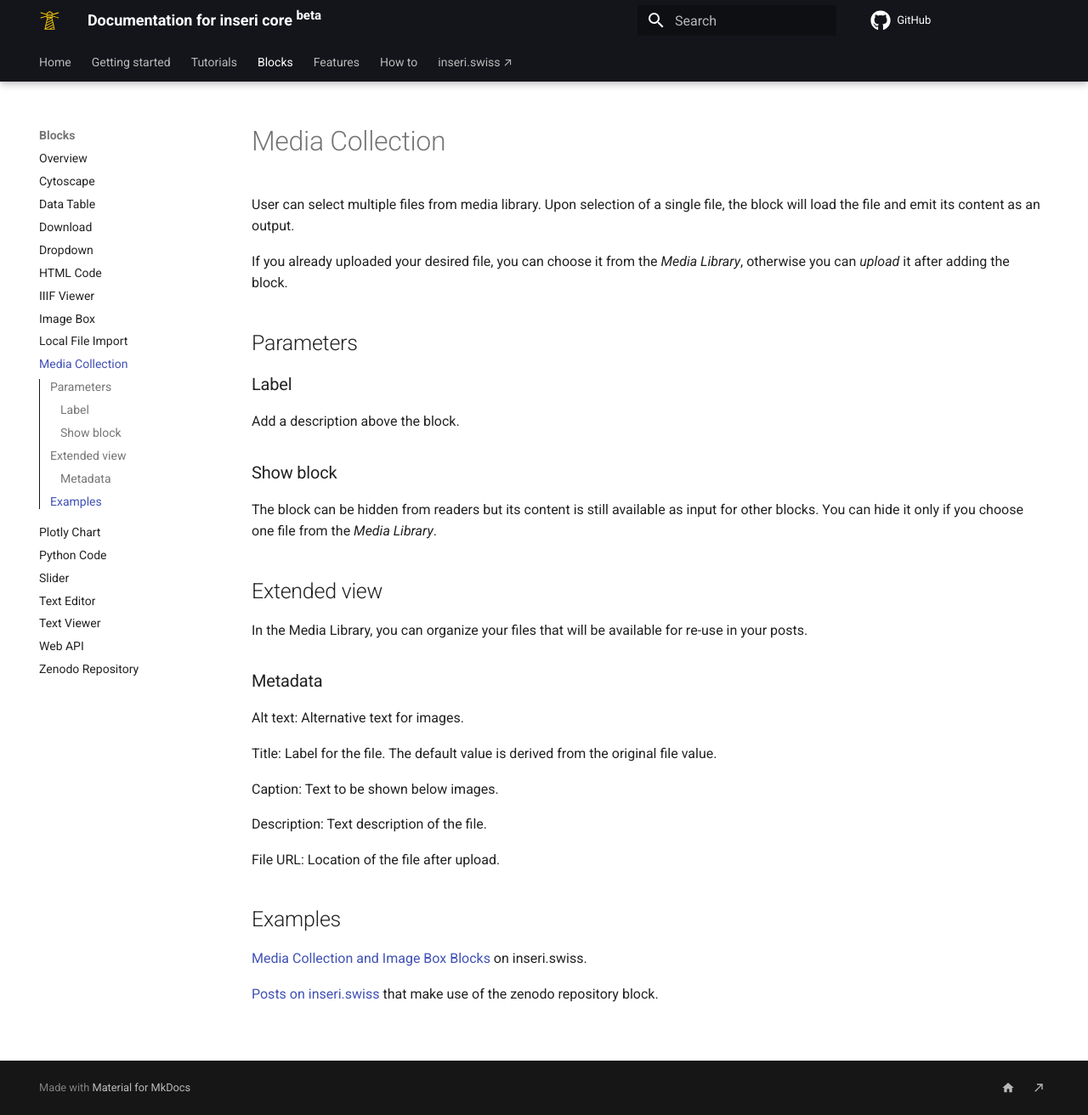
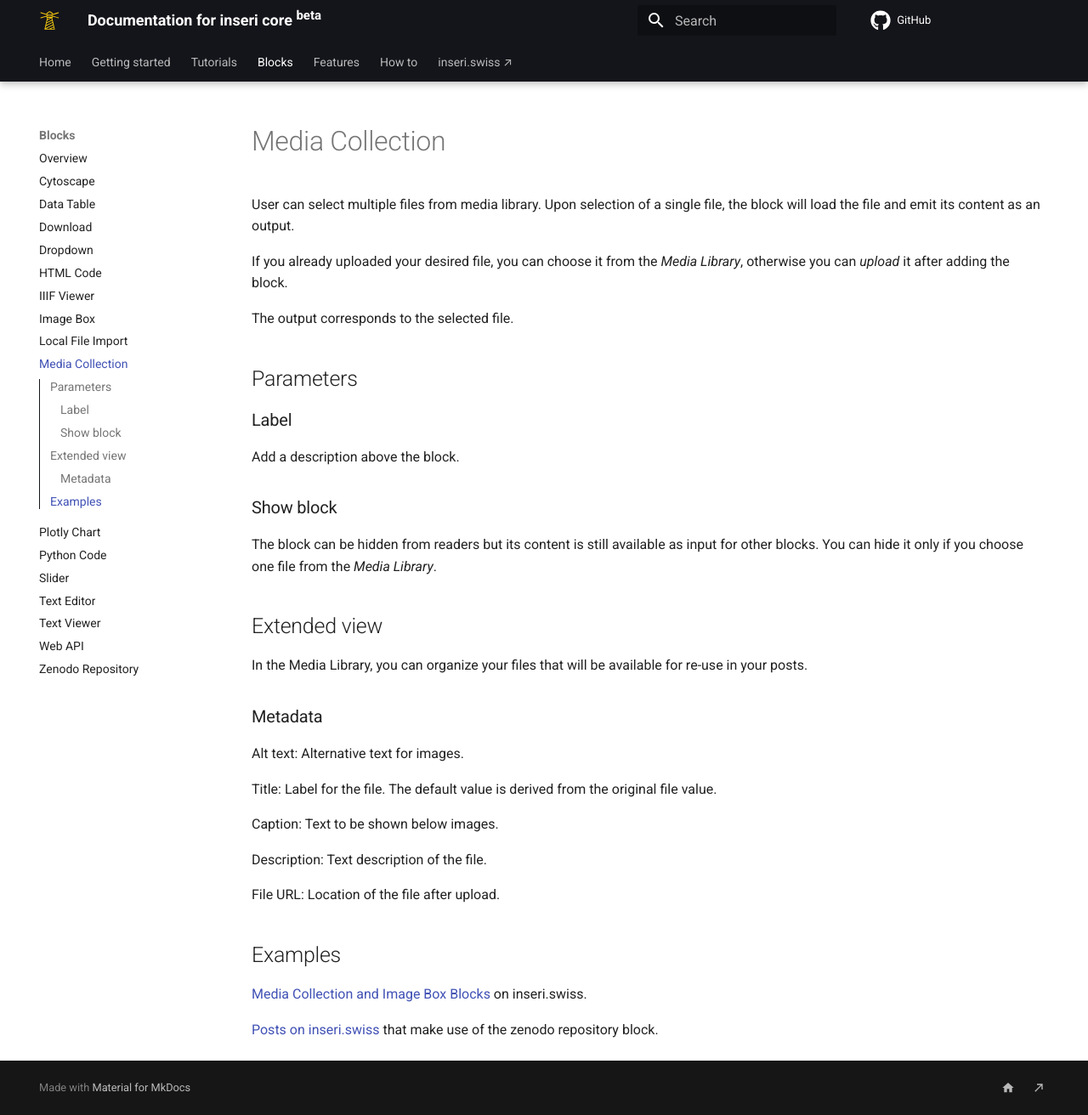
Before and after one commit to inseri-swiss/inseri-core-wp, an MkDocs documentation site: the page built from docs/blocks/mediaCollection.md, in a window 1280 px wide and 1312 px high. Shown: the whole window at 85% size. Built offline with MkDocs 1.6.1 and Material for MkDocs 9.7.7, drawn with Linux system fonts in a browser that asks for light colours; comment, search, counter and statistics services are not loaded.

Commit message:
docs: add output of media collection block

```diff
--- a/docs/blocks/mediaCollection.md
+++ b/docs/blocks/mediaCollection.md
@@ -3,6 +3,8 @@
 User can select multiple files from media library. Upon selection of a single file, the block will load the file and emit its content as an output.
 
 If you already uploaded your desired file, you can choose it from the _Media Library_, otherwise you can _upload_ it after adding the block.
+
+The output corresponds to the selected file.
 
 ## Parameters
 
```
